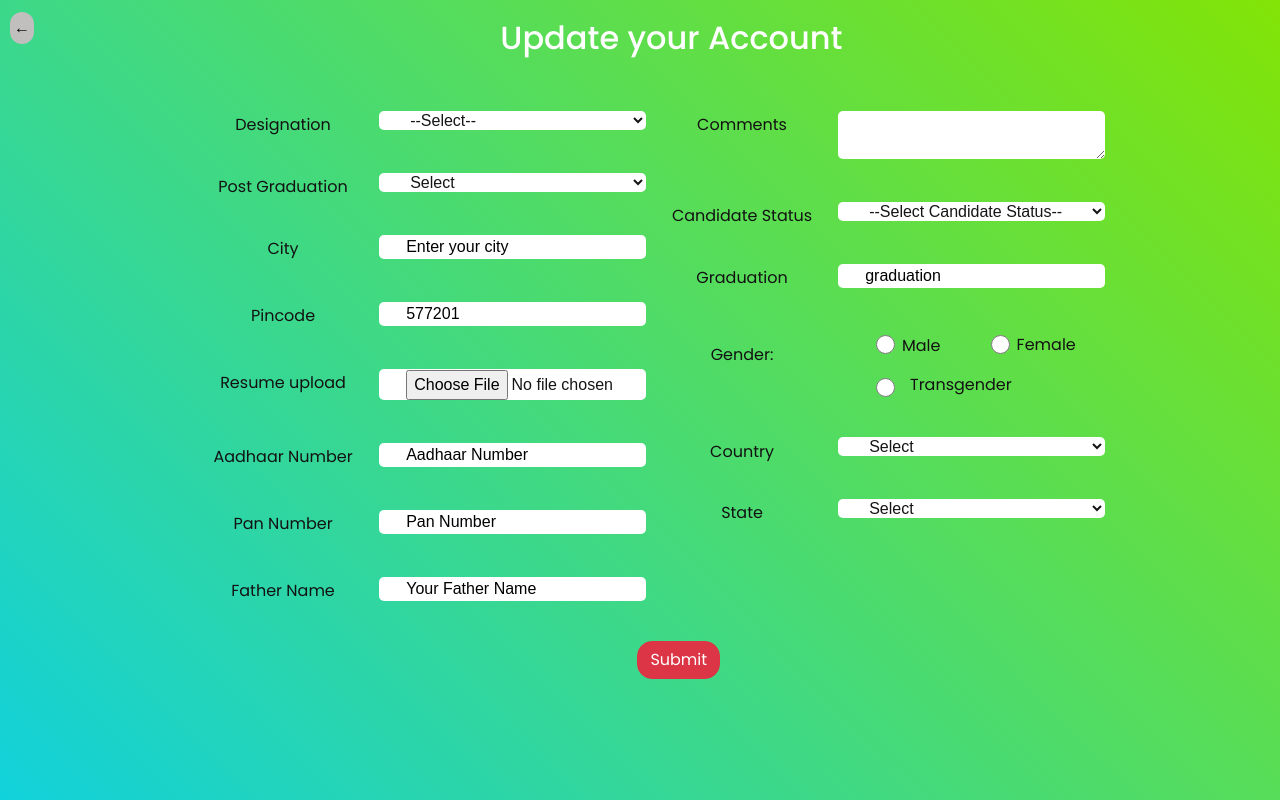
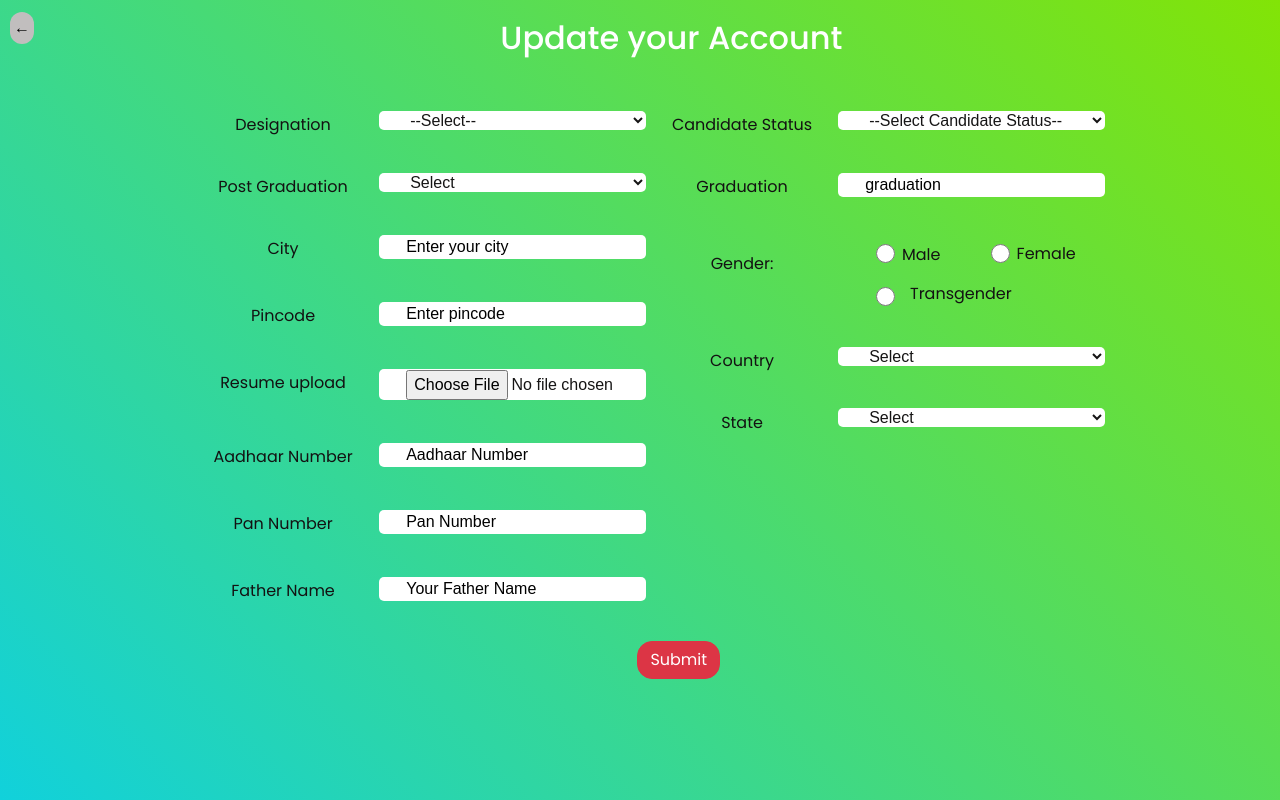
Before and after one commit to Niranjanravichandran18/EMP-TOT, a React (Create React App) app: page /AdminCandidateUpdate in a window 1280 px wide. Built offline with nearby package versions, Linux system fonts and the light colour scheme.

Commit message:
Update AdminCandidateUpdate.jsx

```diff
--- a/src/components/AdminCandidateUpdate.jsx
+++ b/src/components/AdminCandidateUpdate.jsx
@@ -1,3 +1,4 @@
+import validator from 'validator';
 import { useNavigate } from "react-router-dom";
 import React, { useState } from "react";
 import "./css/Style.css";
@@ -7,8 +8,38 @@ import axios from "axios";
 import "./css/Signup_module.css"
 
 const AdminCandidateUpdate = () => {
-  const navigate = useNavigate("");
-  const [formData, setFormData] = useState({});
+   const navigate = useNavigate("");
+
+  const [formData, setFormData] = useState({
+    pincode:'',
+    aadhaar:''
+  });
+  const [formError,setFormError]=useState({
+    zipError:'',
+    aadhaarError:''
+})
+const {pinCode, aadhaar}=formData;
+const {zipError, aadhaarError}=formError;
+const onChange = e => {
+  setFormData({...formData,[e.target.name]:e.target.value})
+  setFormError({...formError,zipError:'',aadharError:''})
+
+}
+const onSubmit = async e => {
+  e.preventDefault();
+  if (validator.isEmpty(pinCode)){
+     // setFormError({...formError,zipError:"Please enter pin code."})
+     setFormError(prevState=>{return{...prevState,zipError:"Please enter pin code."}} )
+  }
+  if (validator.isEmpty(aadhaar)){
+     setFormError(prevState=>{return{...prevState,aadharError:"Please enter aadhar number."}} )
+  }
+
+  if(zipError==='' && aadhaarError ===''){
+      alert("Form is good to submit.")
+  }
+}
+
   let username=  localStorage.getItem("username")
   const [isSubmitted, setIsSubmitted] = useState(false);
   const goBack = () => {
@@ -19,9 +50,9 @@ const AdminCandidateUpdate = () => {
     setFormData({ ...formData, [name]: value ,["username"]:username});
   }
 
+
   function handleSubmit(event) {
     event.preventDefault();
-
 
     axios.post("http://localhost:3001/admin_empupdate", formData)
       .then((response) => {
@@ -238,16 +269,19 @@ const AdminCandidateUpdate = () => {
                 Pincode
               </label>
               <input
-                type="number"
+                 type="input"
                 name="pincode"
                 className="col-7 demo"
-                placeholder="577201"
-                onChange={handleInputChange}
+                placeholder="Enter pincode"
+                // onChange={handleInputChange}
                 id="pincode"
+                value={pinCode}
+                onChange={(e)=>onChange(e)}
                 minlength={4}
                 maxlength={6}
-              />
+              ></input>
             </div>
+            <div className="err_class">{zipError ? zipError : ''}</div>
             <div className="row demo1">
               <label
                 htmlFor="password"
@@ -290,16 +324,18 @@ const AdminCandidateUpdate = () => {
                 Aadhaar Number
               </label>
               <input
-                type="number"
+                type="input"
                 name="Aadhaar_number"
                 id="Aadhaar_number"
-                maxlength={16}
+                value={aadhaar}
+                maxlength={12}
                 className="col-7 demo"
-                onChange={handleInputChange}
+                onChange={(e)=>onChange(e)}
                 placeholder="Aadhaar Number"
-                //required
+                required
               />
             </div>
+            <div className="err_class">{aadhaarError ? aadhaarError : ''}        </div>
            < div className="row demo1">
               <label
                 htmlFor="pan number"
@@ -347,7 +383,7 @@ const AdminCandidateUpdate = () => {
                 id="date"
               />
             </div> */}
-            <div className="row demo1">
+            {/* <div className="row demo1">
               <label
                 htmlFor="comments"
                 className="col-5 text-center signup-input"
@@ -362,7 +398,7 @@ const AdminCandidateUpdate = () => {
                 // placeholder="Your Inputs"
                 id="comments"
               />
-            </div>
+            </div> */}
             <div className="row demo1">
               <label
                 htmlFor="puc"
```
